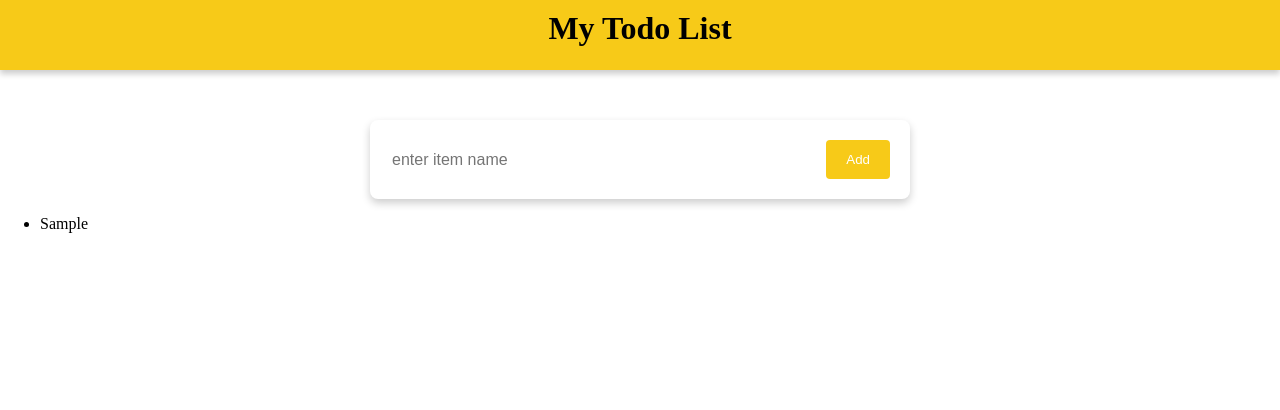
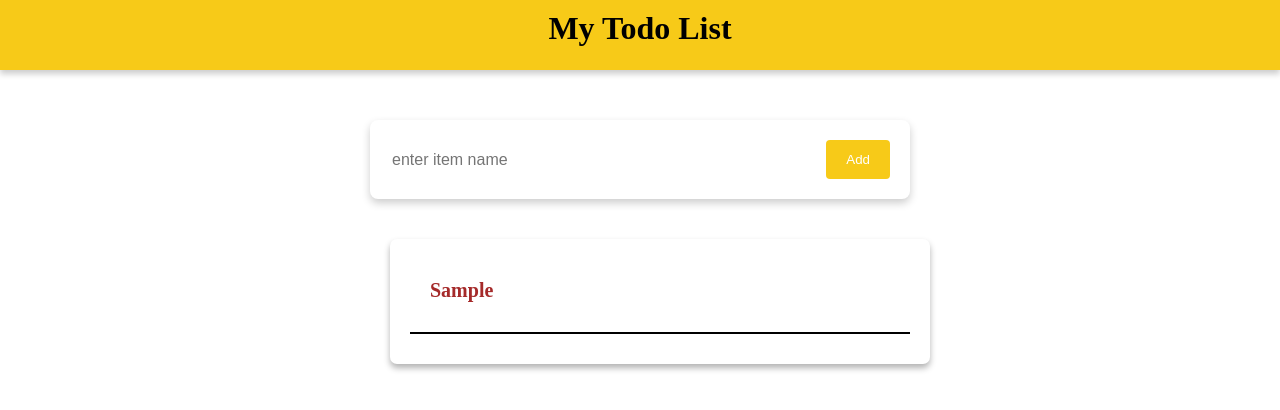
Before and after one commit to MoizAli4444/React-Todo-App, a React (Vite) app: page / in a window 1280 px wide. Both pictures are taken after typing "Sample" into the empty fields and a click on the button "Add". Shown: the top 410 px of the page. Built offline with nearby package versions, Linux system fonts and the light colour scheme.

Commit message:
Styling Todo Items

```diff
--- a/src/components/TodoItem.jsx
+++ b/src/components/TodoItem.jsx
@@ -1,10 +1,13 @@
 import React from 'react'
+import styles from './todoitem.module.css'
+
 
 const TodoItem = ({item}) => {
   return (
-    <>
-        <li key={item}>{item}</li>
-    </>
+    <div className={styles.item}>
+        <div className={styles.itemName} key={item}>{item}</div>
+        <hr className={styles.line} />
+    </div>
   )
 }
 
--- a/src/components/TodoList.jsx
+++ b/src/components/TodoList.jsx
@@ -1,13 +1,14 @@
 import React from "react";
 import TodoItem from "./TodoItem";
+import styles from './todolist.module.css'
 
 const TodoList = ({todos}) => {
   return (
-    <>
+    <div className={styles.list}>
       {todos.map((item) => (
         <TodoItem item={item} />
       ))}
-    </>
+    </div>
   );
 };
 
--- /dev/null
+++ b/src/components/todoitem.module.css
@@ -0,0 +1,15 @@
+.item{
+    width: 500px;
+    color: brown;
+    font-size: 20px;
+    margin: 0 auto;
+}
+
+.itemName {
+    font-weight: bold;
+    padding: 20px;
+}
+
+.line {
+    border: 1px solid black;
+}
--- /dev/null
+++ b/src/components/todolist.module.css
@@ -0,0 +1,9 @@
+.list{
+    background-color: white;
+    border-radius: 7px;
+    box-shadow: 0 4px 6px rgba(0, 0, 0, 0.3);
+    width: 500px;
+    margin: 0 auto;
+    padding: 20px;
+    margin-top: 40px;
+}
```
